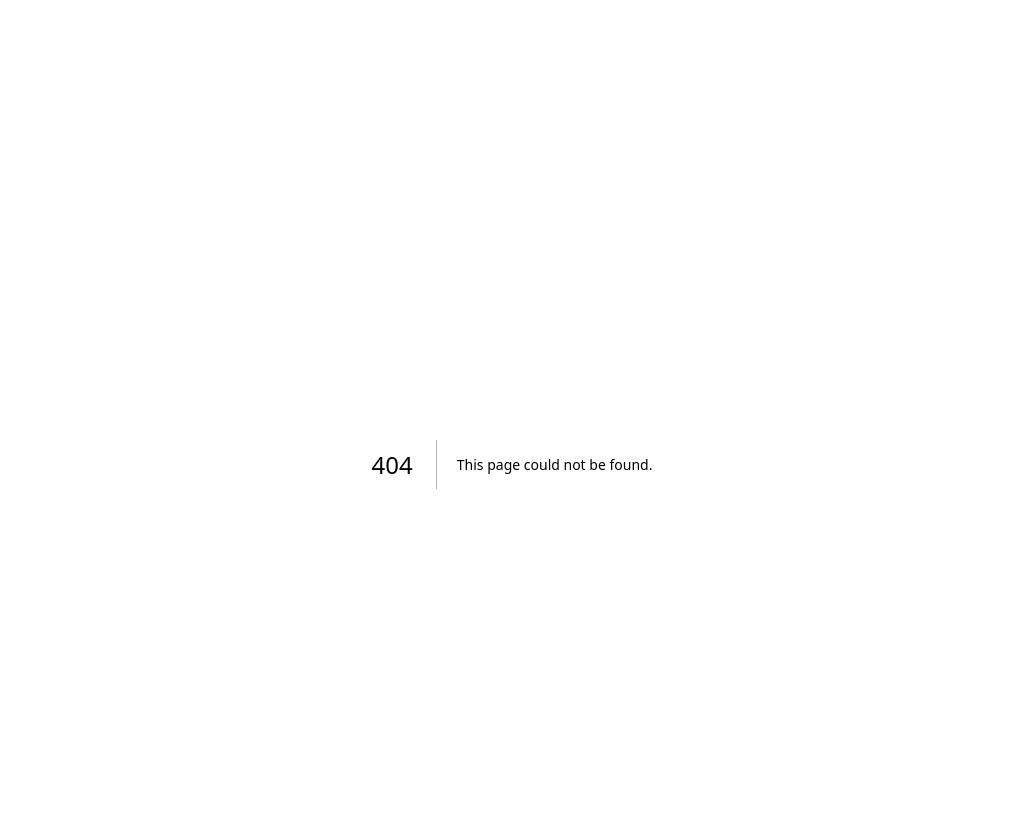
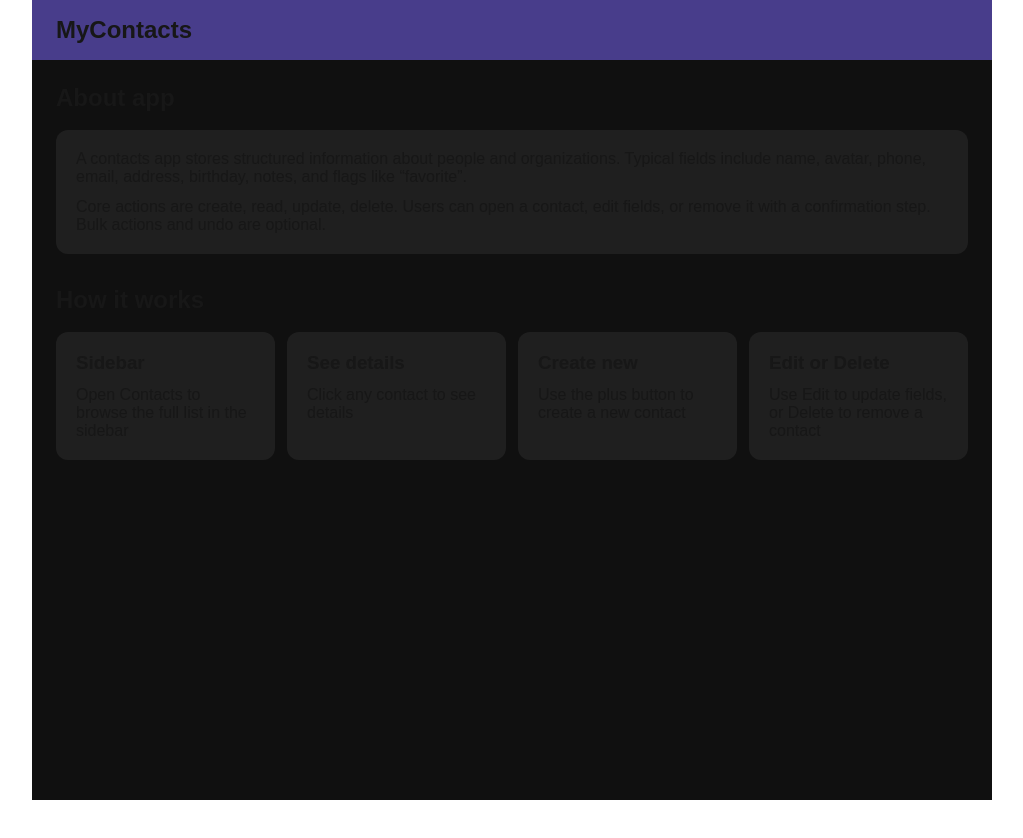
Before and after one commit to dvasyliev/nextjs-crash-course, a Next.js app: page /about in a window 1280 px wide. Before the commit this address had no page. Shown: the top 838 px of the page, without its empty margins (128-1151 px from the left). After the commit the page ends 800 px from the top, so only its background shows below. Built offline with nearby package versions, Linux system fonts and the light colour scheme.

Commit message:
S03. L02. Creating Pages and Root Layout

```diff
--- /dev/null
+++ b/app/about/page.js
@@ -0,0 +1,48 @@
+import styles from "./page.module.css";
+
+export default function About() {
+  return (
+    <main className={styles.Main}>
+      <section>
+        <h2>About app</h2>
+        <div className={styles.Card}>
+          <p>
+            A contacts app stores structured information about people and
+            organizations. Typical fields include name, avatar, phone, email,
+            address, birthday, notes, and flags like “favorite”.
+          </p>
+          <p>
+            Core actions are create, read, update, delete. Users can open a
+            contact, edit fields, or remove it with a confirmation step. Bulk
+            actions and undo are optional.
+          </p>
+        </div>
+      </section>
+
+      <section>
+        <h2>How it works</h2>
+        <ul>
+          <li className={styles.Card}>
+            <h3>Sidebar</h3>
+            Open Contacts to browse the full list in the sidebar
+          </li>
+
+          <li className={styles.Card}>
+            <h3>See details</h3>
+            Click any contact to see details
+          </li>
+
+          <li className={styles.Card}>
+            <h3>Create new</h3>
+            Use the plus button to create a new contact
+          </li>
+
+          <li className={styles.Card}>
+            <h3>Edit or Delete</h3>
+            Use Edit to update fields, or Delete to remove a contact
+          </li>
+        </ul>
+      </section>
+    </main>
+  );
+}
--- /dev/null
+++ b/app/about/page.module.css
@@ -0,0 +1,32 @@
+.Main {
+  display: flex;
+  flex-direction: column;
+  gap: 32px;
+  padding: 24px;
+}
+
+.Main h2 {
+  margin-bottom: 18px;
+}
+
+.Main p:not(:last-of-type) {
+  margin-bottom: 12px;
+}
+
+.Main h3 {
+  margin-bottom: 12px;
+}
+
+.Card {
+  width: 100%;
+  padding: 20px;
+  border-radius: 12px;
+  background-color: #1f1f1f;
+}
+
+.Main ul {
+  display: grid;
+  grid-template-columns: repeat(4, 1fr);
+  gap: 12px;
+  list-style: none;
+}
--- /dev/null
+++ b/app/contacts/page.module.css
@@ -0,0 +1,18 @@
+.Main {
+  padding: 24px;
+}
+
+.Main h2 {
+  margin-bottom: 18px;
+}
+
+.Main p:not(:last-of-type) {
+  margin-bottom: 12px;
+}
+
+.Card {
+  width: 100%;
+  padding: 20px;
+  border-radius: 12px;
+  background-color: #1f1f1f;
+}
--- a/app/layout.js
+++ b/app/layout.js
@@ -5,7 +5,13 @@
   return (
     <html lang="en">
       <body>
-        <div className={styles.Layout}>{children}</div>
+        <div className={styles.Layout}>
+          <header className={styles.Header}>
+            <h1 className={styles.Logo}>MyContacts</h1>
+          </header>
+
+          {children}
+        </div>
       </body>
     </html>
   );
--- a/app/layout.module.css
+++ b/app/layout.module.css
@@ -2,5 +2,18 @@
   max-width: 960px;
   min-height: 100vh;
   margin: 0 auto;
-  padding: 64px 16px 16px;
+  background-color: #101010;
 }
+
+.Header {
+  display: flex;
+  height: 60px;
+  padding: 0 24px;
+  justify-content: space-between;
+  align-items: center;
+  background-color: darkslateblue;
+}
+
+.Logo {
+  font-size: 24px;
+}
--- a/app/page.js
+++ b/app/page.js
@@ -1,3 +1,5 @@
+import { redirect } from "next/navigation";
+
 export default function Home() {
-  return <div>Next.js Crash Course</div>;
+  redirect("/contacts");
 }
--- a/package.json
+++ b/package.json
@@ -3,7 +3,7 @@
   "version": "0.1.0",
   "private": true,
   "scripts": {
-    "dev": "next dev --turbopack",
+    "dev": "next dev",
     "build": "next build",
     "start": "next start",
     "lint": "next lint"
```
Also changed, not shown: app/contacts/page.js (added, +24 -0 lines).
